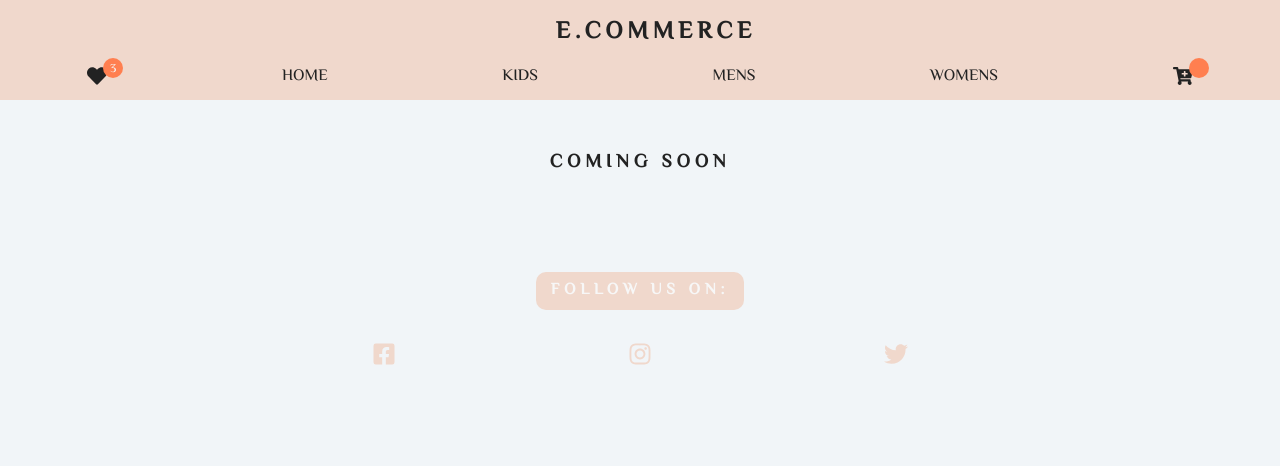
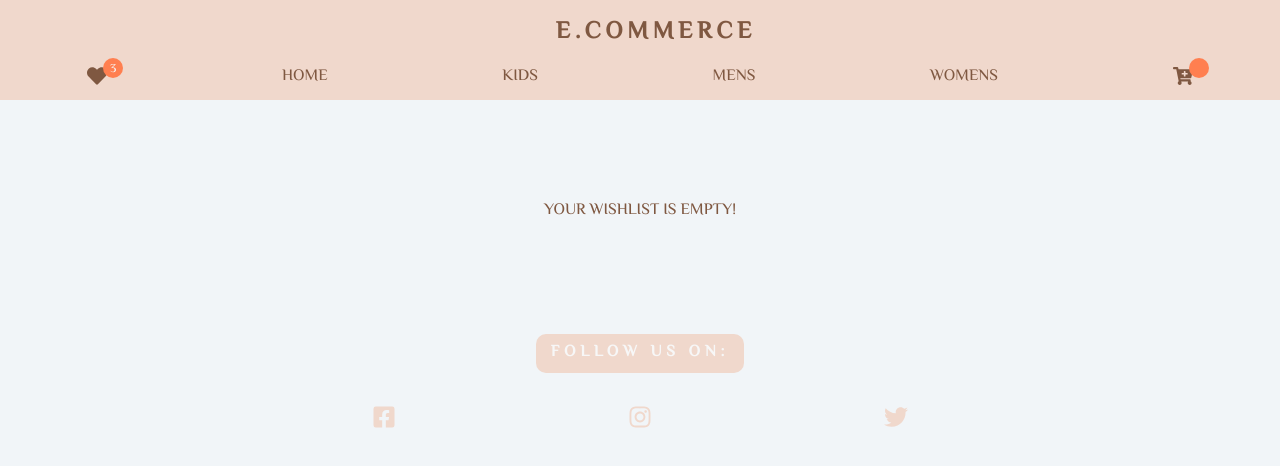
Before and after one commit to Fatemeh-Alizadeh/e-commerce, a React (Create React App) app: page /WishList in a window 1280 px wide. Shown: the top 466 px of the page. Built offline with nearby package versions, Linux system fonts and the light colour scheme; no server answers.

Commit message:
wishList

```diff
--- a/src/components/CartItem.jsx
+++ b/src/components/CartItem.jsx
@@ -2,7 +2,7 @@ import React from 'react';
 import { useGlobalContext } from '../context';
 
 const CartItem = ({item}) => {
-    const { handleRemoveItem } = useGlobalContext();
+    const { handleRemoveItem, handleUpdateCart } = useGlobalContext();
 
     return (
         <div className="cart-item" key={item.id}>
@@ -13,9 +13,9 @@ const CartItem = ({item}) => {
                                 <button className='cart-remove' type='button' onClick={ () =>handleRemoveItem(item.id)}>remove</button>
                             </div>
                             <div className="cart-control">
-                                <button className='cart-increase'>+</button>
+                                <button className='cart-increase' onClick={() =>handleUpdateCart(item.id, item.quantity + 1)}>+</button>
                                 <p>{ item.quantity}</p>
-                                <button className='cart-decrease'>-</button>
+                                <button className='cart-decrease' onClick={() =>handleUpdateCart(item.id, item.quantity - 1)}>-</button>
                             </div>
                        </div>
     )
--- a/src/components/Product.jsx
+++ b/src/components/Product.jsx
@@ -3,11 +3,11 @@ import { FaCartPlus, FaHeart } from "react-icons/fa";
 import { useGlobalContext } from '../context';
 
 const Product = ({ product }) => {
-    const {  handleAddToCart } = useGlobalContext();
+    const {  handleAddToCart, handleAddToWishList } = useGlobalContext();
     return (
         <div className='product'>
             <img className='product-img' src={product.media.source} alt={product.name} />
-            <button className='like-button' type='button' ><FaHeart/></button>
+            <button className='like-button' type='button' onClick ={() =>handleAddToWishList(product.id)}><FaHeart/></button>
             <button className='cart-button' type='button' onClick={() =>handleAddToCart(product.id, 1)}> <FaCartPlus/></button>
             <h3 className='product-price'>{ product.price.formatted_with_symbol}</h3>
             <p className='product-name'>{ product.name}</p>
--- a/src/context.js
+++ b/src/context.js
@@ -8,11 +8,7 @@ const AppProvider = ({ children }) => {
   const [products, setProducts] = useState([]);
   const [loading, setLoading] = useState(true);
   const [cart, setCart] = useState([]);
-
-/* const fetchProducts = async () => {
-    const { data } = await commerce.products.list();
-    setProducts(data);
-  } */
+  const [wishList, setWishList] = useState([]);
 
   const fetchFilterProducts = async (category) => {
     const {data} = await commerce.products.list({
@@ -34,13 +30,24 @@ const AppProvider = ({ children }) => {
     const { cart } = await commerce.cart.remove(productId)
     setCart(cart)
   }
+  const handleUpdateCart = async (productId, quantity) => {
+    const { cart } = await commerce.cart.update(productId, { quantity })
+    setCart(cart)
+  }
+  const handleEmptyCart = async () => {
+    const { cart } = await commerce.cart.empty()
+    setCart(cart)
+  }
+
+  const handleAddToWishList = (productId ) => {
+    console.log(productId)
+  }
 
   useEffect(() => {
     fetchCart();
     setLoading(false);
    }, []);
 
-console.log(cart)
 
   return (
     <AppContext.Provider
@@ -49,9 +56,13 @@ console.log(cart)
           products,
           loading,
           cart,
+          wishList,
           fetchFilterProducts,
           handleAddToCart,
-          handleRemoveItem
+          handleRemoveItem,
+          handleUpdateCart,
+          handleEmptyCart,
+          handleAddToWishList
         }
       }
     >
--- a/src/index.css
+++ b/src/index.css
@@ -7,7 +7,7 @@ Variables
 :root {
   --primaryColor: #f0d8cc;
   --offWhite: #f7f7f7;
-  --mainBlack: #222;
+  --mainDark: #7f5841;
   --mainBackground: #f1f5f8;
   --mainTransition: all 0.3s linear;
   --mainSpacing: 0.3rem;
@@ -30,7 +30,7 @@ Global Styles
 
 body {
   font-family: var(--fontFamily);
-  color: var(--mainBlack);
+  color: var(--mainDark);
   background: var(--mainBackground);
   line-height: 1.4;
   font-size: 1rem;
@@ -53,13 +53,14 @@ ul {
 }
 a {
   text-decoration: none;
-  color: var(--mainBlack);
+  color: var(--mainDark);
 }
 main {
   width: 100%;
 }
 button {
   font: var(--fontFamily);
+  cursor: pointer;
 }
 
 /*
@@ -406,7 +407,9 @@ PRODUCTS
 }
 .cart-button,
 .like-button {
-  font-size: 1.5rem;
+  width: 2rem;
+  height: 2rem;
+  font-size: 1rem;
   padding: 0.5rem;
   background-color: var(--primaryColor);
   color: var(--offWhite);
@@ -414,7 +417,6 @@ PRODUCTS
   border-radius: 50%;
   position: absolute;
   bottom: -0.5rem;
-  cursor: pointer;
 }
 .cart-button {
   right: -1rem;
@@ -441,7 +443,7 @@ PRODUCTS
   position: absolute;
   bottom: -4rem;
   left: 30%;
-  color: var(--primaryColor);
+  color: var(--mainDark);
 }
 .loading-section {
   padding-top: 200px;
@@ -470,7 +472,7 @@ PRODUCTS
 CART
 ========
  */
-.cart-epmty {
+.empty {
   padding-top: 200px;
   text-align: center;
   text-transform: uppercase;
@@ -510,9 +512,7 @@ CART
   color: var(--offWhite);
   cursor: pointer;
 }
-.cart-remove :hover {
-  background-color: yellowgreen;
-}
+
 .cart-control {
   margin-top: 2rem;
   display: flex;
@@ -526,7 +526,7 @@ CART
 .cart-decrease {
   width: 1.5rem;
   height: 1.5rem;
-  text-align: center;
+  padding: 0.15rem;
   background-color: var(--primaryColor);
   color: var(--offWhite);
   border-radius: 50%;
@@ -555,3 +555,8 @@ CART
   text-transform: capitalize;
   margin-top: 1rem;
 }
+/*
+========
+WISHLIST
+========
+ */
--- a/src/pages/Cart.jsx
+++ b/src/pages/Cart.jsx
@@ -5,11 +5,11 @@ import CartItem from '../components/CartItem';
 
 
 const Cart = () => {
-    const { cart, loading } = useGlobalContext();
-    console.log(cart);
+    const { cart, handleEmptyCart} = useGlobalContext();
+
     if (cart.total_items === 0) {
         return (
-            <div className="cart-epmty">
+            <div className="empty">
            <p>your cart is empty!</p>
        </div>)
     }
@@ -31,7 +31,7 @@ const Cart = () => {
             <hr />
             <div className="cart-checkout">
                 <div >
-                    <button type='button' className='checkout-button'> empty cart </button>
+                    <button type='button' className='checkout-button' onClick={handleEmptyCart}> empty cart </button>
                     <button type='button' className='checkout-button'>chechout</button>
                 </div>
                 <p className='cart-total'> total: {cart.subtotal.formatted_with_symbol}</p>
--- a/src/pages/WishList.jsx
+++ b/src/pages/WishList.jsx
@@ -1,9 +1,19 @@
-import React from 'react'
+import React from 'react';
+import { useGlobalContext } from '../context';
 
 const WishList = () => {
+    const { wishList } = useGlobalContext();
+
+    if (wishList.length === 0) {
+        return (
+            <div className="empty">
+                <p>your wishlist is empty!</p>
+            </div>
+        )
+    }
     return (
-        <div className='comingSoon'>
-            <h3>coming soon</h3>
+        <div>
+            <p>it is not epty</p>
         </div>
     )
 }
```
